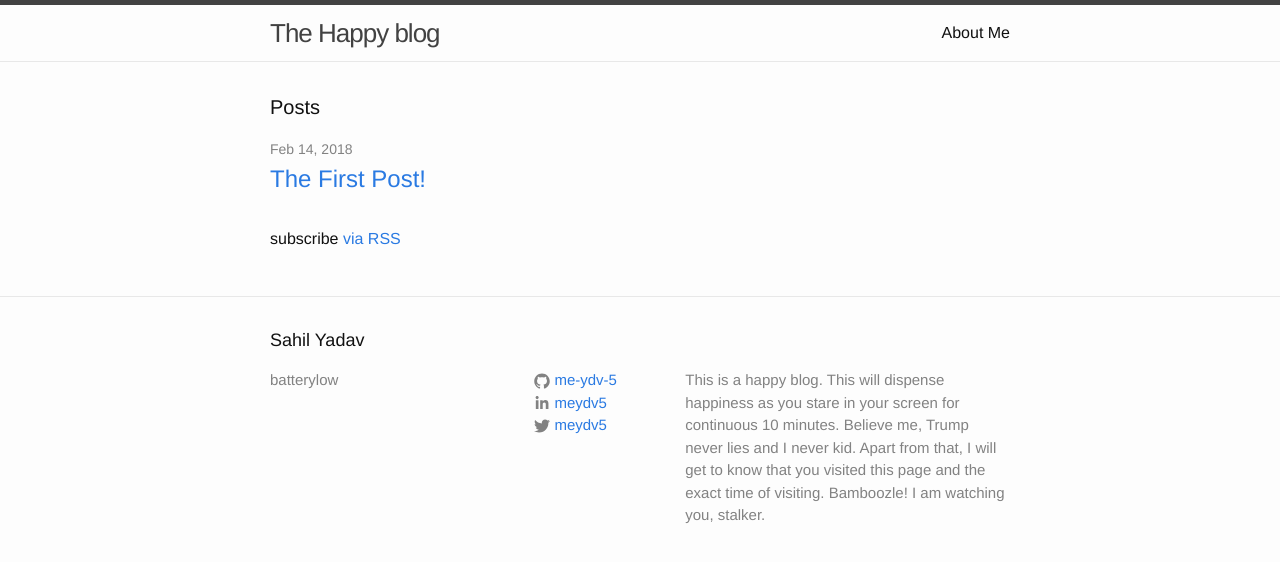
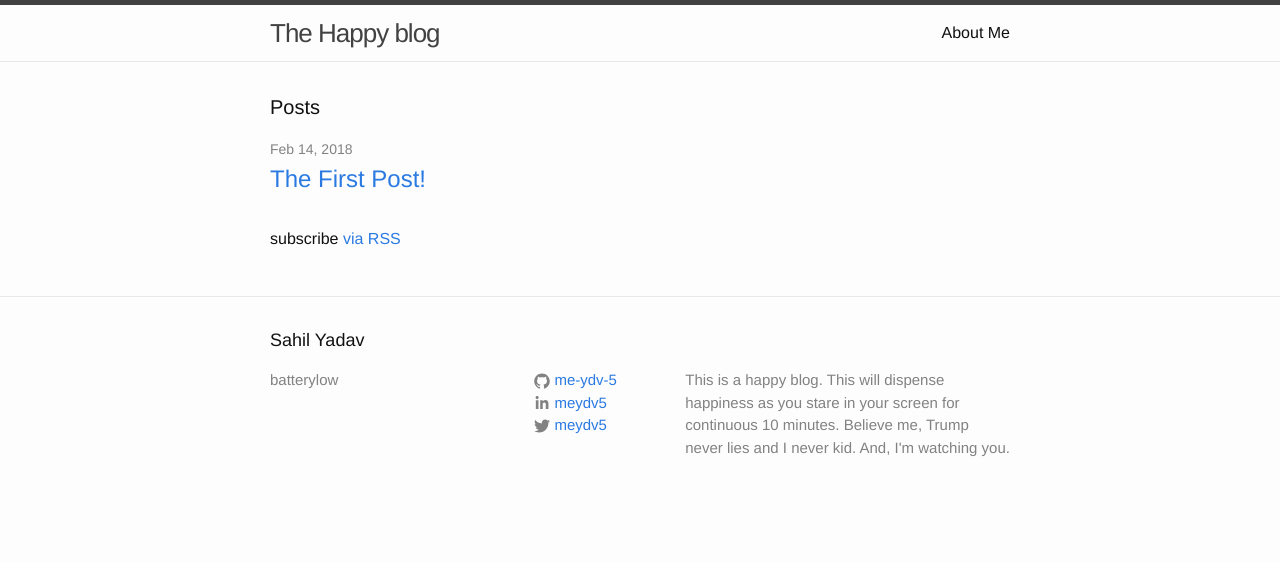
Before and after one commit to me-ydv-5/me-ydv-5.github.io, a Jekyll site: the page built from index.html, in a window 1280 px wide. Shown: the top 562 px of the page. Built offline with Jekyll 4.4.1, drawn with Linux system fonts in a browser that asks for light colours.

Commit message:
updated config

```diff
--- a/_config.yml
+++ b/_config.yml
@@ -13,9 +13,7 @@ email:
 description: > # this means to ignore newlines until "baseurl:"
   This is a happy blog. This will dispense happiness as you
   stare in your screen for continuous 10 minutes. Believe me,
-  Trump never lies and I never kid.
-  Apart from that, I will get to know that you visited this page
-  and the exact time of visiting. Bamboozle! I am watching you, stalker.
+  Trump never lies and I never kid. And, I'm watching you.
 baseurl: "" # the subpath of your site, e.g. /blog
 url: "http://batterylow.me" # the base hostname & protocol for your site
 keywords: "Jekyll, blogger, IIT, Mandi"
```
